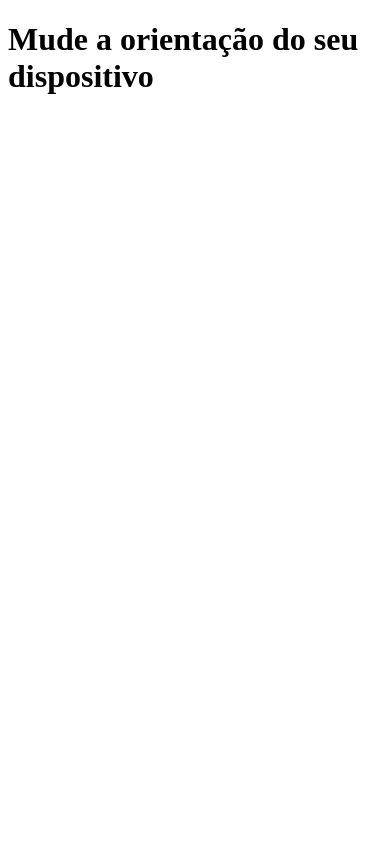
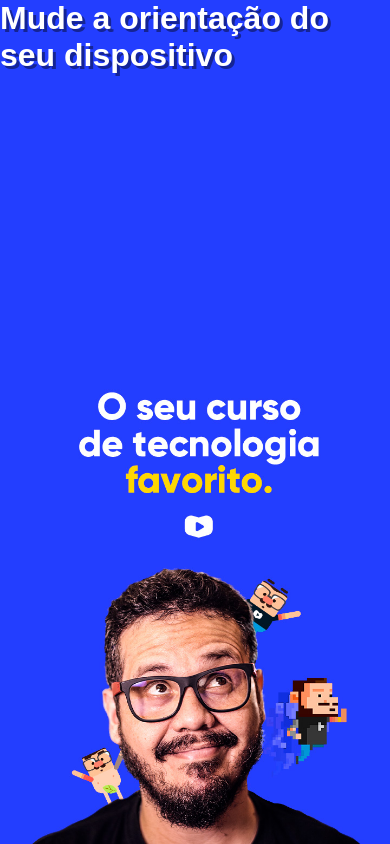
Before and after one commit to patricklmachado/html-css, a plain HTML site: page exercicios/ex033/imagens/mq002/index.html in a window 390 px wide. Drawn offline with Linux system fonts and the light colour scheme.

Commit message:
exercio002 media query portrait/landscape

```diff
--- a/exercicios/ex033/imagens/mq002/estilos/paisagem.css
+++ b/exercicios/ex033/imagens/mq002/estilos/paisagem.css
@@ -1,3 +1,8 @@
 @charset "UTF-8";
 
 /* Aparelho deitado (landscape) */
+
+body{
+    background-image: url('../imagens/cev-landscape.jpg');
+    background-position: left bottom;
+}
--- a/exercicios/ex033/imagens/mq002/estilos/retrato.css
+++ b/exercicios/ex033/imagens/mq002/estilos/retrato.css
@@ -2,3 +2,8 @@
 
 
 /* Aparelho em pé (portrait) */
+
+body{
+    background-image: url('../imagens/cev-portrait.jpg');
+    background-position: center bottom;
+}
--- a/exercicios/ex033/imagens/mq002/estilos/style.css
+++ b/exercicios/ex033/imagens/mq002/estilos/style.css
@@ -1,3 +1,26 @@
 @charset "UTF-8";
 
 /* Configurações gerais */
+
+*{
+    margin: 0px;
+    padding: 0;
+    font-family: Arial, Helvetica, sans-serif;
+    box-sizing: border-box;
+    background-size: contain;
+    background-repeat: no-repeat;
+}
+
+html, body{
+    width: 100vw;
+    height: 100vh;
+}
+
+body{
+    background-color: #233eff;
+}
+
+h1{
+    color: white;
+    text-shadow: 3px 3px 0px #152494;
+}
--- a/exercicios/ex033/imagens/mq002/index.html
+++ b/exercicios/ex033/imagens/mq002/index.html
@@ -6,8 +6,8 @@
     <meta name="viewport" content="width=device-width, initial-scale=1.0">
     <title>Media Query</title>
     <link rel="stylesheet" href="estilos/style.css" media="all">
-    <link rel="stylesheet" href="estilos/retrato.css" media="screen" and (orientation: portrait)>
-    <link rel="stylesheet" href="estilos/paisagem.css" media="screen" and (orientation: landscape)>
+    <link rel="stylesheet" href="estilos/retrato.css" media="screen and (orientation: portrait")>
+    <link rel="stylesheet" href="estilos/paisagem.css" media="screen and (orientation: landscape)">
 </head>
 <body>
     <h1>Mude a orientação do seu dispositivo</h1>
```
